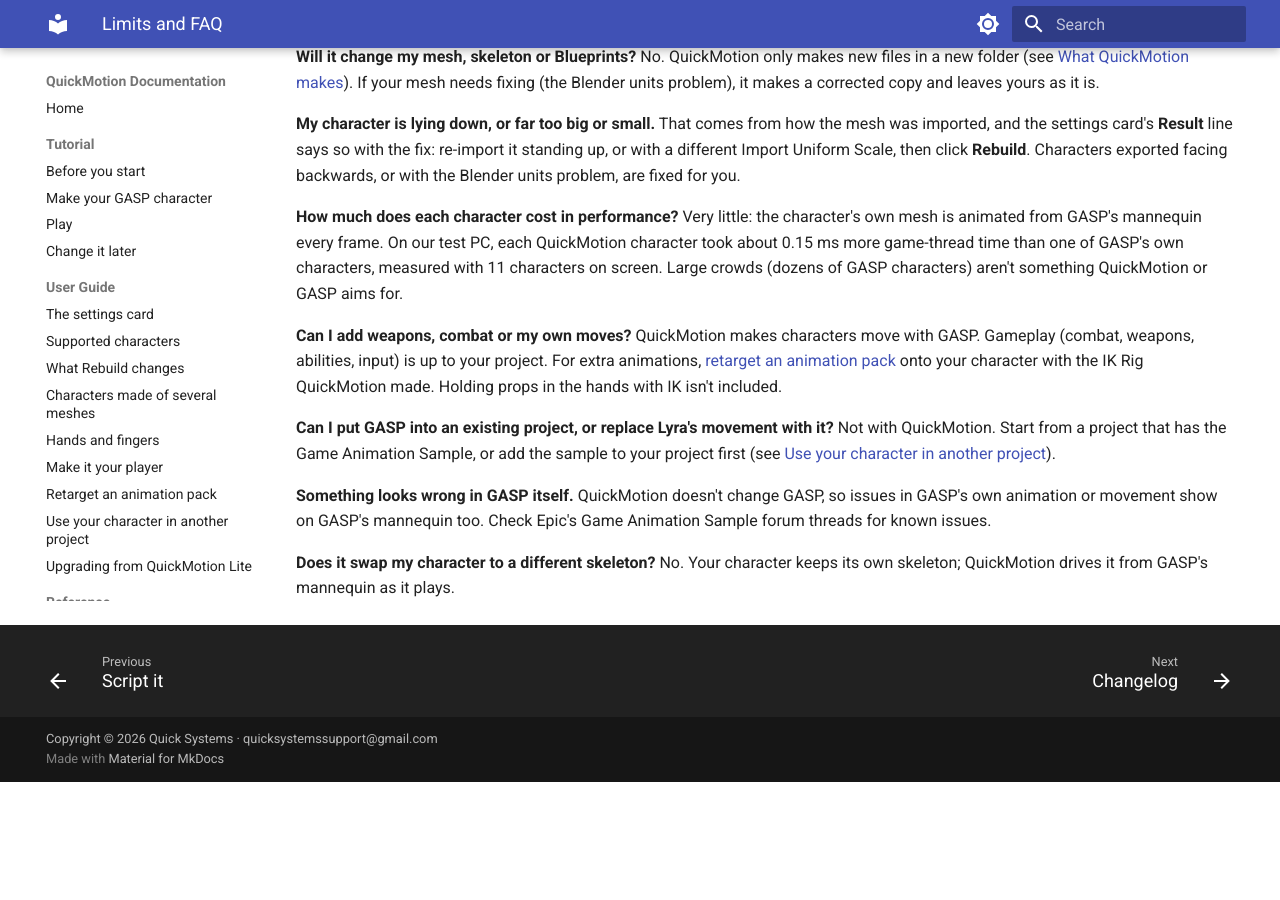
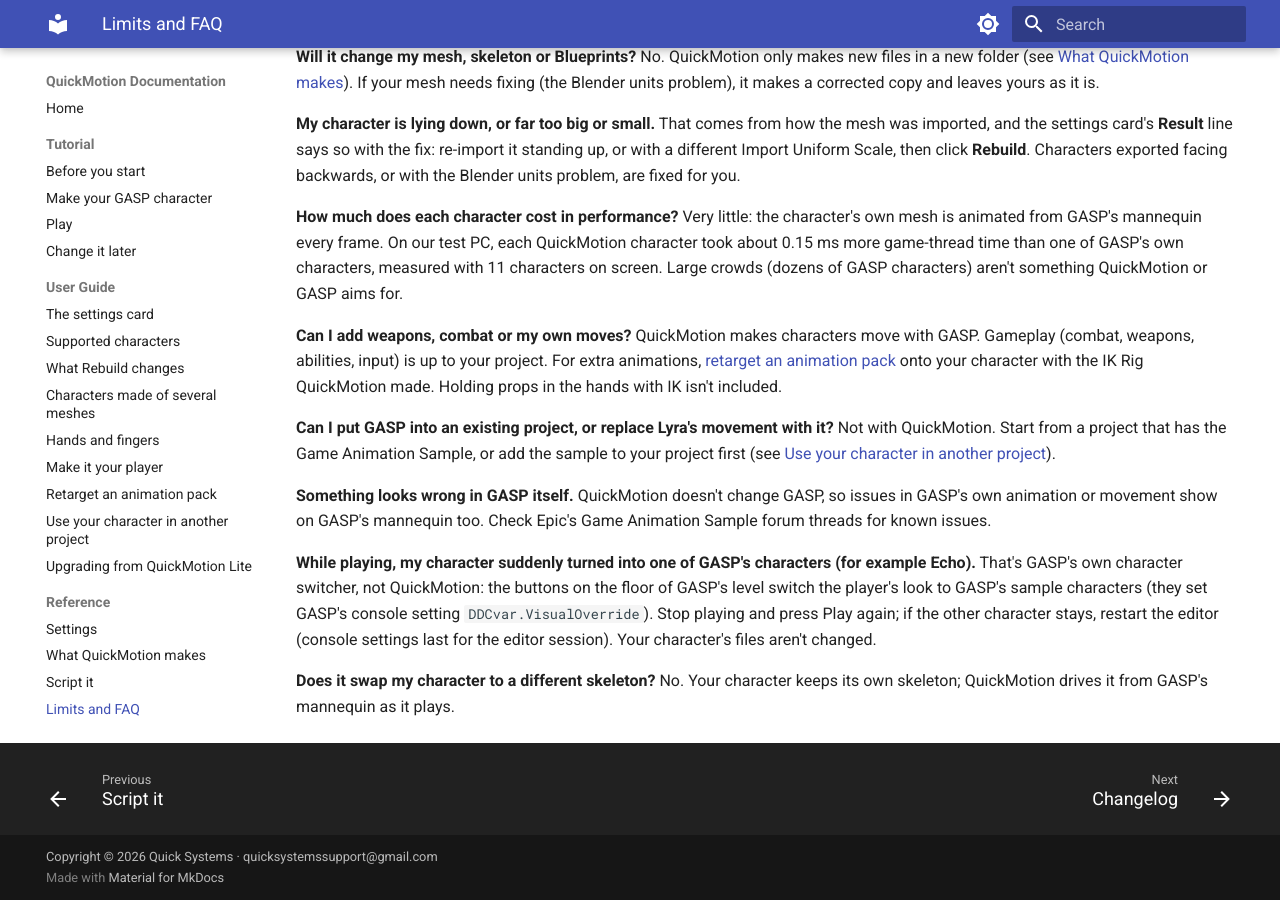
Before and after one commit to QuickSystemsTeam/QuickMotion, an MkDocs documentation site: the page built from docs/reference/limits-and-faq.md, in a window 1280 px wide and 900 px high, scrolled down 842 px. Built offline with MkDocs 1.6.1 and Material for MkDocs 9.7.7, drawn with Linux system fonts in a browser that asks for light colours; before the commit the page ends 1624 px from its top, so only the background shows below that.

Commit message:
FAQ: GASP's floor buttons switch the player's look

```diff
--- a/docs/reference/limits-and-faq.md
+++ b/docs/reference/limits-and-faq.md
@@ -55,5 +55,11 @@ first (see [Use your character in another project](../guide/use-your-character-i
 QuickMotion doesn't change GASP, so issues in GASP's own animation or movement show on GASP's mannequin too. Check
 Epic's Game Animation Sample forum threads for known issues.
 
+**While playing, my character suddenly turned into one of GASP's characters (for example Echo).**
+That's GASP's own character switcher, not QuickMotion: the buttons on the floor of GASP's level switch the
+player's look to GASP's sample characters (they set GASP's console setting `DDCvar.VisualOverride`). Stop playing
+and press Play again; if the other character stays, restart the editor (console settings last for the editor
+session). Your character's files aren't changed.
+
 **Does it swap my character to a different skeleton?**
 No. Your character keeps its own skeleton; QuickMotion drives it from GASP's mannequin as it plays.
```
